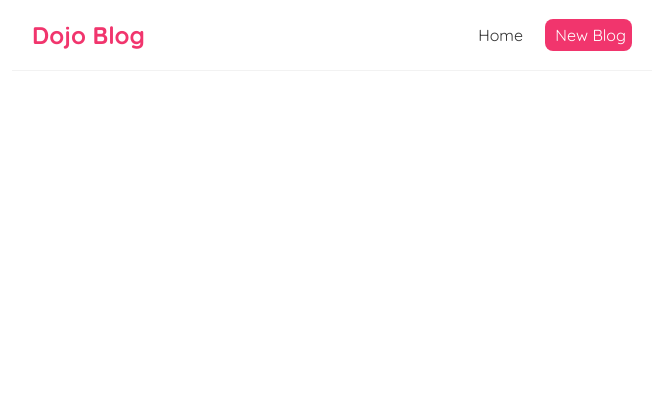
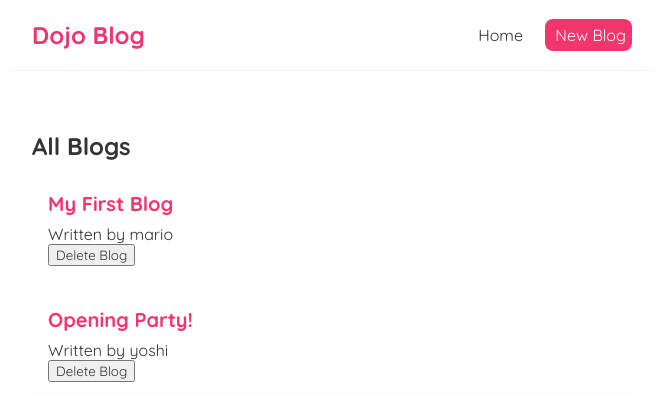
Before and after one commit to rajoriaakash/Dojo-Blog, a React (Create React App) app: page / in a window 1280 px wide. Shown: the top 420 px of the page, without its empty margins (308-971 px from the left). Built offline with nearby package versions, Linux system fonts and the light colour scheme; data requests are answered from the project's data file; the HTML template or start-up script is replaced by a standard one.

Commit message:
handle error, make custom hook

```diff
--- a/src/Home.js
+++ b/src/Home.js
@@ -1,28 +1,13 @@
-import { useState, useEffect } from "react";
 import BlogList from "./BlogList";
+import useFetch from "./useFetch";
 
 const Home = () => {
-  const [blogs, setBlogs] = useState(null)
-
-
-  const handleDelete = (id) =>{
-    const newBlogs = blogs.filter(blog => blog.id!= id)
-    setBlogs(newBlogs)
-  }
-
-  useEffect(()=>{
-    fetch('http://localhost:8000/blogs')
-      .then(res => {
-        return res.json()
-      })
-      .then(data =>{
-        console.log(data)
-      })
-  })
-
+  const {data : blogs, isPending, error} = useFetch('http://localhost:8000/blogs')
   return (
     <div className="home">
-     {/* <BlogList blogs={blogs} title="All Blogs" handleDelete={handleDelete}/> */}
+      { error && <div>{error}</div>}
+      {isPending && <div> Loading.. </div>}
+      {blogs && <BlogList blogs={blogs} title="All Blogs"/>}
     </div>
   );
 }
--- /dev/null
+++ b/src/useFetch.js
@@ -0,0 +1,28 @@
+import { useState,useEffect } from "react"
+
+const useFetch = (url) => {
+    const [data, setData] = useState(null)
+    const [isPending, setIsPending] = useState(true)
+    const [error, setError] = useState(null)
+    useEffect(()=>{
+        fetch(url)
+          .then(res => {
+            if(!res.ok){
+              throw Error("could not fetch data..sorry")
+            }
+            return res.json()
+          })
+          .then(data =>{
+            setData(data)
+            setError(null)
+            setIsPending(false)
+          })
+          .catch(err =>{
+            setError(err.message)
+            setIsPending(false)
+          })
+      },[url])
+    return {data,isPending,error}
+}
+
+export default useFetch
```
Also changed, not shown: 1 other file (tests, documents, lock files or other folders).
